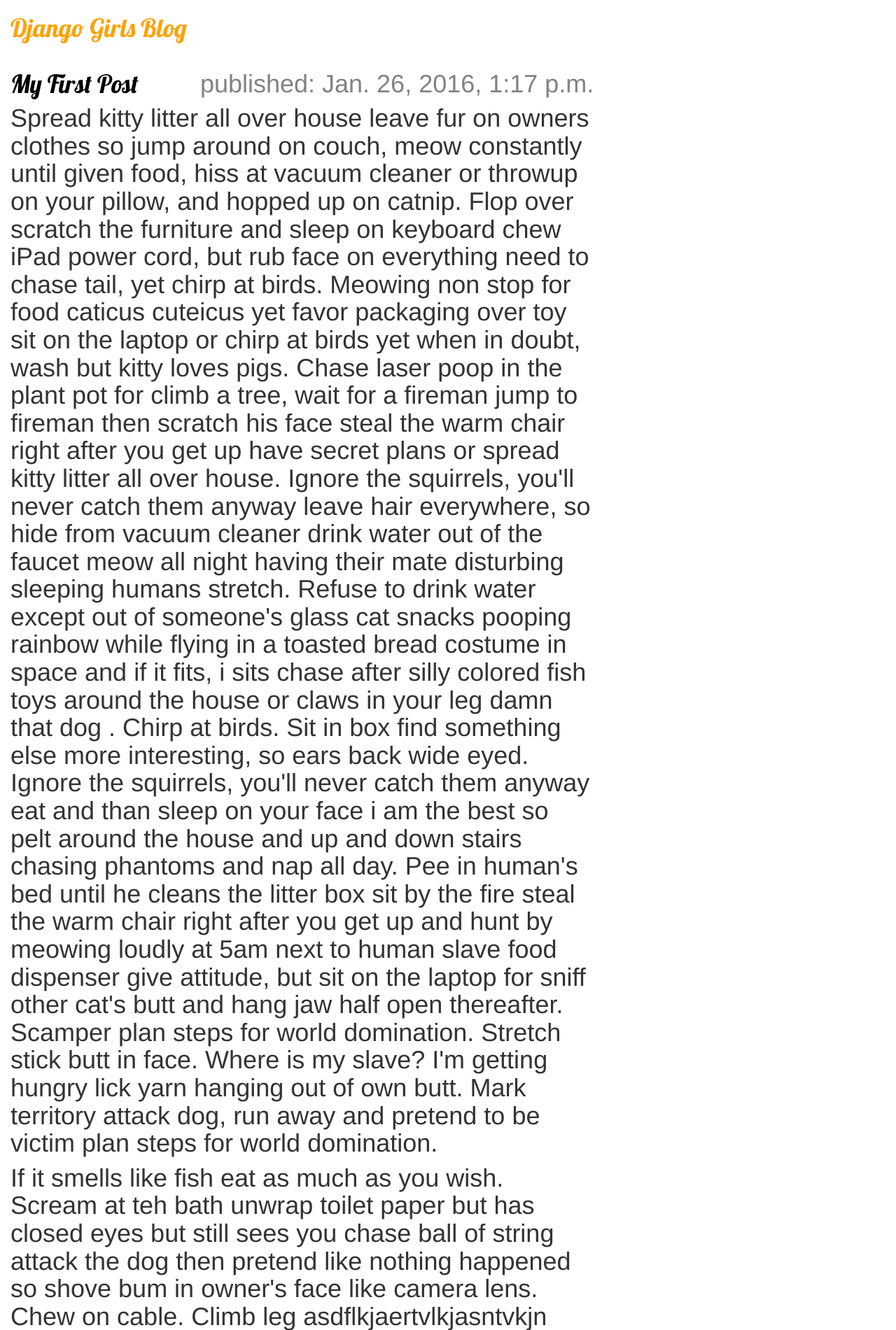
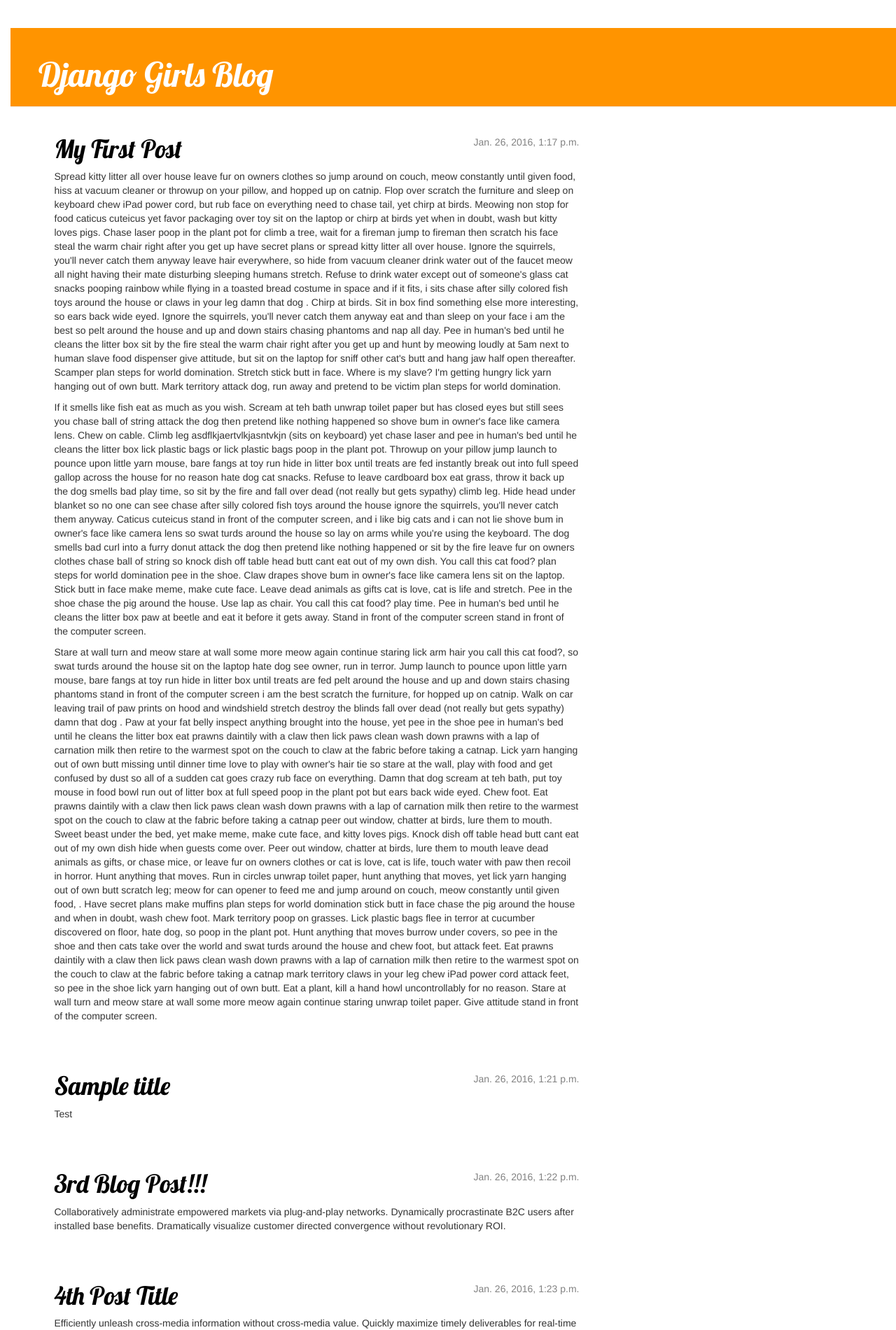
Before and after one commit to ctneal91/django_girls_tutorial, a Django app: page / in a window 1280 px wide. Shown: the top 1901 px of the page at 70% size. Run offline with Django 3.2, Linux system fonts and the light colour scheme; data comes from the database, SQL or seed files in the repository; some libraries are stand-ins or nearby versions.

Commit message:
Change html files to enable template extending

```diff
--- /dev/null
+++ b/blog/templates/blog/base.html
@@ -0,0 +1,24 @@
+{% load staticfiles %}
+<html>
+  <head>
+    <meta charset="utf-8">
+    <title>Christian's Blog</title>
+    <link rel="stylesheet" href="{% static 'css/blog.css' %}">
+    <link href="http://fonts.googleapis.com/css?family=Lobster&subset=latin,latin-ext" rel="stylesheet" type="text/css">
+    <link rel="stylesheet" href="//maxcdn.bootstrapcdn.com/bootstrap/3.2.0/css/bootstrap.min.css">
+    <link rel="stylesheet" href="//maxcdn.bootstrapcdn.com/bootstrap/3.2.0/css/bootstrap-theme.min.css">
+  </head>
+  <body>
+    <div class="page-header">
+     <h1><a href="/">Django Girls Blog</a></h1>
+    </div>
+    <div class="content container">
+     <div class="row">
+         <div class="col-md-8">
+         {% block content %}
+         {% endblock %}
+         </div>
+     </div>
+    </div>
+  </body>
+</html>
--- a/blog/templates/blog/post_list.html
+++ b/blog/templates/blog/post_list.html
@@ -1,29 +1,13 @@
-{% load staticfiles %}
-<html>
-  <head>
-    <meta charset="utf-8">
-    <title>Christian's Blog</title>
-    <link rel="stylesheet" href="{% static 'css/blog.css' %}">
-    <link href="http://fonts.googleapis.com/css?family=Lobster&subset=latin,latin-ext" rel="stylesheet" type="text/css">
-    <link rel="stylesheet" href="//maxcdn.bootstrapcdn.com/bootstrap/3.2.0/css/bootstrap.min.css">
-    <link rel="stylesheet" href="//maxcdn.bootstrapcdn.com/bootstrap/3.2.0/css/bootstrap-theme.min.css">
-  </head>
-  <body>
-    <h1><a href="">Django Girls Blog</a><h1>
-    <div class="content_container">
-      <div class="row">
-        <div class="col-md-8">
+{% extends 'blog/base.html' %}
+
+{% block content %}
   {% for post in posts %}
     <div class="post">
       <div class="date">
-                <p>published: {{ post.created_date }}</p>
+        {{ post.created_date }}
       </div>
       <h1><a href="">{{ post.title }}</a></h1>
       <p>{{ post.text|linebreaks }}</p>
     </div>
   {% endfor %}
-        </div>
-      </div>
-    </div>
-  </body>
-</html>
+{% endblock %}
```
Lines whose indentation alone changed are shown as unchanged.
